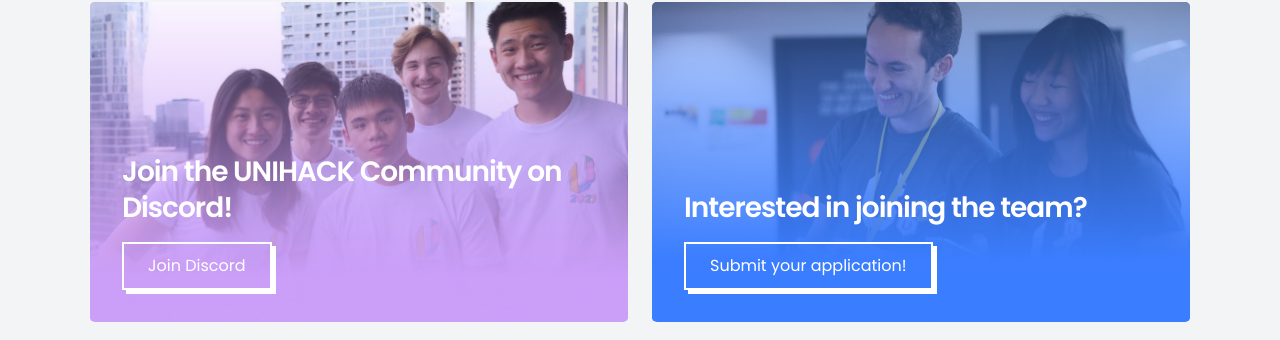
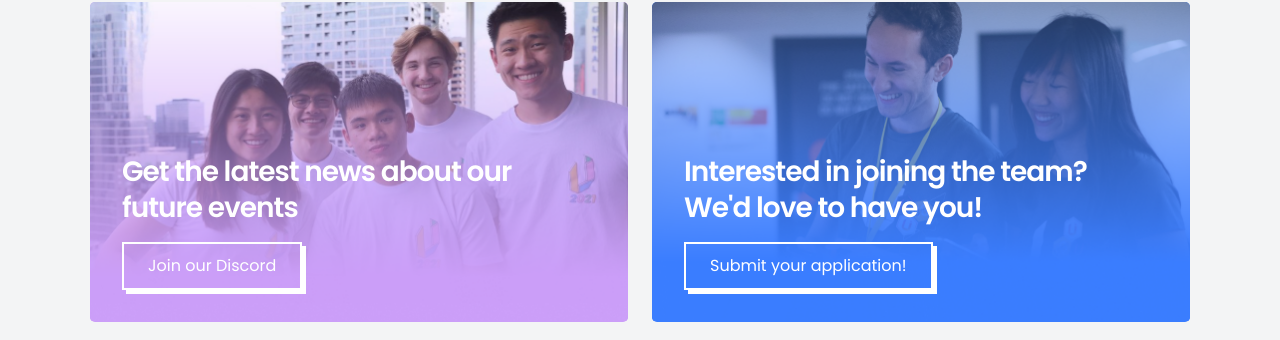
Before and after one commit to unihackhq/unihack.net, a Next.js app: page / in a window 1280 px wide. Shown: the part 886-1226 px from the top of the page. Built offline with nearby package versions, Linux system fonts and the light colour scheme.

Commit message:
Update styling

```diff
--- a/pages/index.module.scss
+++ b/pages/index.module.scss
@@ -3,6 +3,7 @@
 .index {
   background: url('../public/images/homepage/2022-hero.png') top center no-repeat;
   background-size: 800px;
+  margin-bottom: $base * 4;
 
   @include sm {
     background-size: 1000px;
--- a/pages/index.tsx
+++ b/pages/index.tsx
@@ -30,14 +30,14 @@ const Index = () => (
           <div className={styles.row}>
             <HomeCard
               image={inspirationImage}
-              title="Join the UNIHACK Community on Discord!"
+              title="Get the latest news about our future events"
               placeholderColor="purple"
               buttonLink="https://discord.gg/MfuzHurGpd"
-              buttonText="Join Discord"
+              buttonText="Join our Discord"
             />
             <HomeCard
               image={faqsImage}
-              title="Interested in joining the team?"
+              title={<>Interested in joining the team?<br />We'd love to have you!</>}
               placeholderColor="pacific"
               buttonLink="https://docs.google.com/forms/d/e/1FAIpQLScWRbp9lMacf0Xjul2y2kgLvgsTYqDo1BlrDWBkEAac0UrY0w/viewform"
               buttonText="Submit your application!"
```
